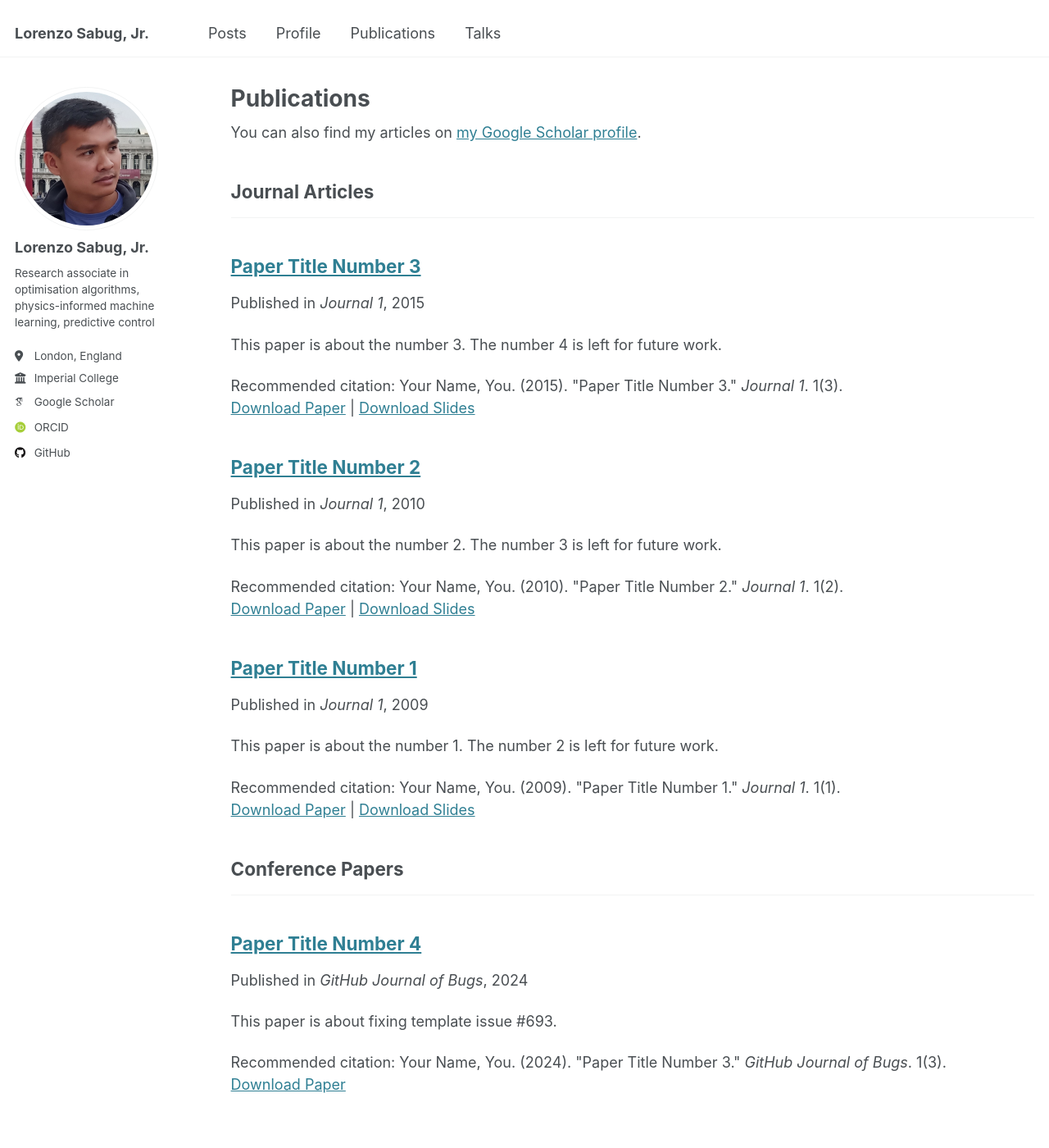
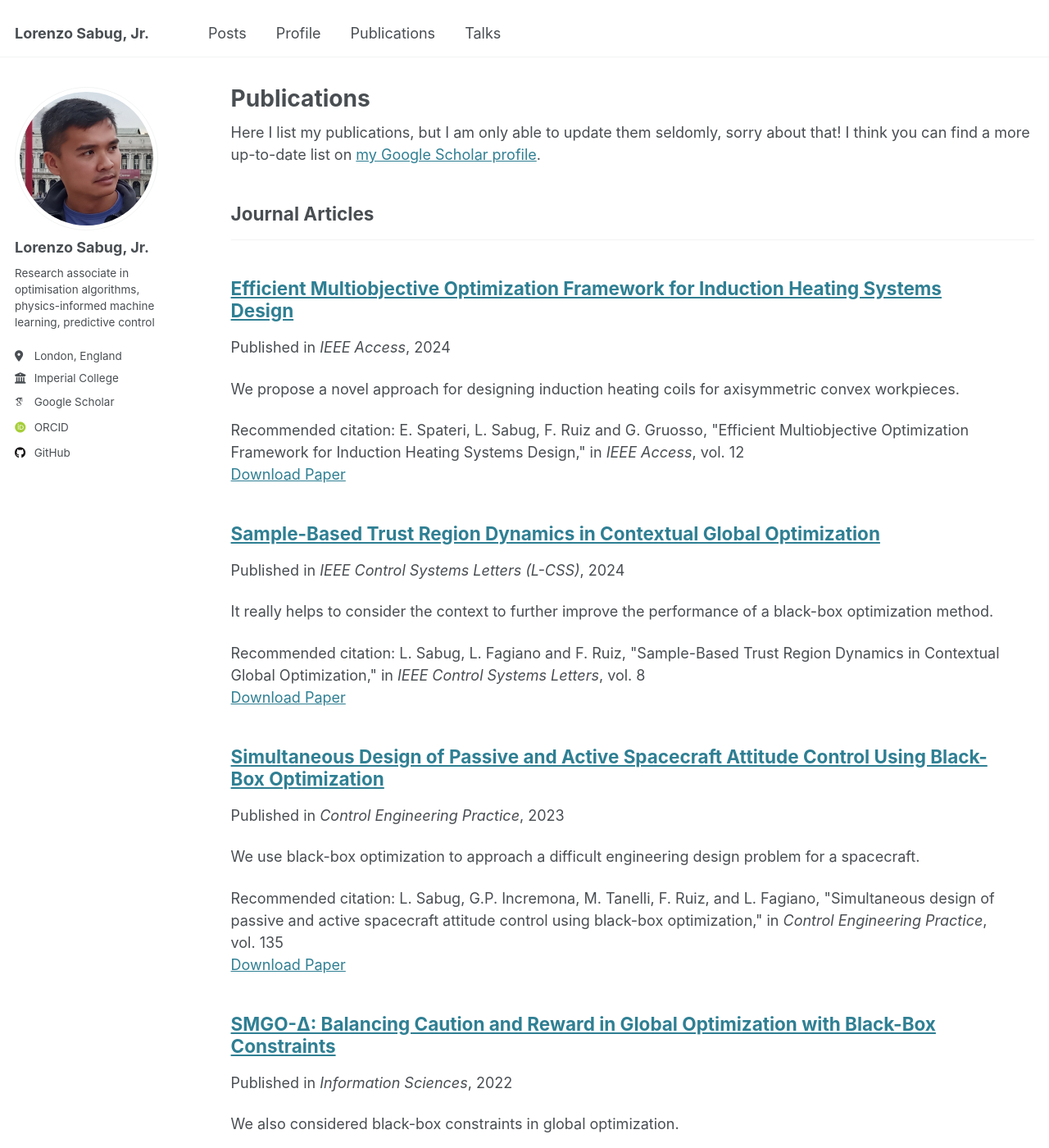
Before and after one commit to lorenzosabugjr/lorenzosabugjr.github.io, a Jekyll site: the page built from _pages/publications.html, in a window 1280 px wide and 1400 px high. Shown: the whole window at 82% size. Built offline with Jekyll 4.4.1, drawn with Linux system fonts in a browser that asks for light colours; some web fonts are replaced; some of the changed text lies outside the part shown.

Commit message:
some publications

```diff
--- a/_pages/publications.html
+++ b/_pages/publications.html
@@ -6,21 +6,22 @@ author_profile: true
 ---
 
 {% if site.author.googlescholar %}
-  <div class="wordwrap">You can also find my articles on <a href="{{site.author.googlescholar}}">my Google Scholar profile</a>.</div>
+<div class="wordwrap">Here I list my publications, but I am only able to update them seldomly, sorry about that! I think you can find a more up-to-date list on <a href="{{site.author.googlescholar}}">my Google Scholar profile</a>.</div>
 {% endif %}
 
 {% include base_path %}
 
 <!-- New style rendering if publication categories are defined -->
 {% if site.publication_category %}
-  {% for category in site.publication_category  %}
+{% for category in site.publication_category %}
 {% assign title_shown = false %}
 {% for post in site.publications reversed %}
 {% if post.category != category[0] %}
 {% continue %}
 {% endif %}
 {% unless title_shown %}
-        <h2>{{ category[1].title }}</h2><hr />
+<h2>{{ category[1].title }}</h2>
+<hr />
 {% assign title_shown = true %}
 {% endunless %}
 {% include archive-single.html %}
--- a/_publications/2009-10-01-paper-title-number-1.md
+++ /dev/null
@@ -1,14 +0,0 @@
----
-title: "Paper Title Number 1"
-collection: publications
-category: manuscripts
-permalink: /publication/2009-10-01-paper-title-number-1
-excerpt: 'This paper is about the number 1. The number 2 is left for future work.'
-date: 2009-10-01
-venue: 'Journal 1'
-slidesurl: 'http://academicpages.github.io/files/slides1.pdf'
-paperurl: 'http://academicpages.github.io/files/paper1.pdf'
-citation: 'Your Name, You. (2009). &quot;Paper Title Number 1.&quot; <i>Journal 1</i>. 1(1).'
----
-
-The contents above will be part of a list of publications, if the user clicks the link for the publication than the contents of section will be rendered as a full page, allowing you to provide more information about the paper for the reader. When publications are displayed as a single page, the contents of the above "citation" field will automatically be included below this section in a smaller font.
--- a/_publications/2010-10-01-paper-title-number-2.md
+++ /dev/null
@@ -1,14 +0,0 @@
----
-title: "Paper Title Number 2"
-collection: publications
-category: manuscripts
-permalink: /publication/2010-10-01-paper-title-number-2
-excerpt: 'This paper is about the number 2. The number 3 is left for future work.'
-date: 2010-10-01
-venue: 'Journal 1'
-slidesurl: 'http://academicpages.github.io/files/slides2.pdf'
-paperurl: 'http://academicpages.github.io/files/paper2.pdf'
-citation: 'Your Name, You. (2010). &quot;Paper Title Number 2.&quot; <i>Journal 1</i>. 1(2).'
----
-
-The contents above will be part of a list of publications, if the user clicks the link for the publication than the contents of section will be rendered as a full page, allowing you to provide more information about the paper for the reader. When publications are displayed as a single page, the contents of the above "citation" field will automatically be included below this section in a smaller font.
--- a/_publications/2015-10-01-paper-title-number-3.md
+++ /dev/null
@@ -1,14 +0,0 @@
----
-title: "Paper Title Number 3"
-collection: publications
-category: manuscripts
-permalink: /publication/2015-10-01-paper-title-number-3
-excerpt: 'This paper is about the number 3. The number 4 is left for future work.'
-date: 2015-10-01
-venue: 'Journal 1'
-slidesurl: 'http://academicpages.github.io/files/slides3.pdf'
-paperurl: 'http://academicpages.github.io/files/paper3.pdf'
-citation: 'Your Name, You. (2015). &quot;Paper Title Number 3.&quot; <i>Journal 1</i>. 1(3).'
----
-
-The contents above will be part of a list of publications, if the user clicks the link for the publication than the contents of section will be rendered as a full page, allowing you to provide more information about the paper for the reader. When publications are displayed as a single page, the contents of the above "citation" field will automatically be included below this section in a smaller font.
--- /dev/null
+++ b/_publications/2022-05-07-smgo-d.md
@@ -0,0 +1,14 @@
+---
+title: "SMGO-Δ: Balancing Caution and Reward in Global Optimization with Black-Box Constraints"
+collection: publications
+category: manuscripts
+permalink: /publication/2022-05-07-smgo-d
+excerpt: 'We also considered black-box constraints in global optimization.'
+date: 2022-05-07
+venue: 'Information Sciences'
+# slidesurl: 'http://academicpages.github.io/files/slides1.pdf'
+paperurl: 'https://doi.org/10.1016/j.ins.2022.05.017'
+citation: 'L. Sabug, F. Ruiz, L. Fagiano, &quot;SMGO-Δ: Balancing Caution and Reward in Global Optimization with Black-Box Constraints,&quot; in <i>Information Sciences</i>, vol. 605.'
+---
+
+In numerous applications across all science and engineering areas, there are optimization problems where both the objective function and the constraints have no closed-form expression or are too complex to be managed analytically, so that they can only be evaluated through experiments. To address such issues, we design a global optimization technique for problems with black-box objective and constraints. Assuming Lipschitz continuity of the cost and constraint functions, a Set Membership framework is adopted to build a surrogate model of the optimization program, that is used for exploitation and exploration routines. The resulting algorithm, named Set Membership Global Optimization with black-box constraints (SMGO-Δ), features one tunable risk parameter, which the user can intuitively adjust to trade-off safety, exploitation, and exploration. The theoretical properties of the algorithm are derived, and the optimization performance is compared with representative techniques from the literature in several benchmarks. An extension to uncertain cost/constraint function outcomes is presented, too, as well as computational aspects. Lastly, the approach is tested and compared with constrained Bayesian optimization in a case study pertaining to model predictive control tuning for a servomechanism with disturbances and plant uncertainties, addressing practically-motivated task-level constraints.
--- /dev/null
+++ b/_publications/2023-03-29-simultaneous-design.md
@@ -0,0 +1,14 @@
+---
+title: "Simultaneous Design of Passive and Active Spacecraft Attitude Control Using Black-Box Optimization"
+collection: publications
+category: manuscripts
+permalink: /publication/2023-03-29-simultaneous-design
+excerpt: 'We use black-box optimization to approach a difficult engineering design problem for a spacecraft.'
+date: 2023-03-29
+venue: 'Control Engineering Practice'
+# slidesurl: 'http://academicpages.github.io/files/slides2.pdf'
+paperurl: 'https://doi.org/10.1016/j.conengprac.2023.105516'
+citation: 'L. Sabug, G.P. Incremona, M. Tanelli, F. Ruiz, and L. Fagiano, &quot;Simultaneous design of passive and active spacecraft attitude control using black-box optimization,&quot; in <i>Control Engineering Practice</i>, vol. 135'
+---
+
+This paper investigates the simultaneous design of active attitude control and passive attitude compensation mechanism for a spacecraft to satisfy practically-motivated mission objectives and constraints. The expressions of these fitness-related metrics with respect to the design variables are not analytically available, due to the nontrivial interactions between the spacecraft components and the interactions with the environment. Thus, such functions can only be approximately learned from data derived from simulations. We approach this difficult design problem using a black-box optimization (BBO)-based approach, which combines learning and optimizing the objective and constraint functions by design of experiments. The proposed BBO-based approach is assessed in the context of a 3U CubeSat system design with both a passive magnetic attitude compensation and an active reaction wheel-based control, tested on a simulator considering orbital and environmental dynamics. Simulation results and statistical tests compared to other design methods show the capability of the BBO-based approach to provide a design with the best tracking performance while at the same time satisfying ground station communication requirements and power budget.
--- a/_publications/2024-02-17-paper-title-number-4.md
+++ /dev/null
@@ -1,13 +0,0 @@
----
-title: "Paper Title Number 4"
-collection: publications
-category: conferences
-permalink: /publication/2024-02-17-paper-title-number-4
-excerpt: 'This paper is about fixing template issue #693.'
-date: 2024-02-17
-venue: 'GitHub Journal of Bugs'
-paperurl: 'http://academicpages.github.io/files/paper3.pdf'
-citation: 'Your Name, You. (2024). &quot;Paper Title Number 3.&quot; <i>GitHub Journal of Bugs</i>. 1(3).'
----
-
-The contents above will be part of a list of publications, if the user clicks the link for the publication than the contents of section will be rendered as a full page, allowing you to provide more information about the paper for the reader. When publications are displayed as a single page, the contents of the above "citation" field will automatically be included below this section in a smaller font.
--- /dev/null
+++ b/_publications/2024-06-14-sample-based.md
@@ -0,0 +1,14 @@
+---
+title: "Sample-Based Trust Region Dynamics in Contextual Global Optimization"
+collection: publications
+category: manuscripts
+permalink: /publication/2024-06-14-sample-based
+excerpt: 'It really helps to consider the context to further improve the performance of a black-box optimization method.'
+date: 2024-06-14
+venue: 'IEEE Control Systems Letters (L-CSS)'
+# slidesurl: 'http://academicpages.github.io/files/slides3.pdf'
+paperurl: 'https://doi.org/10.1109/LCSYS.2024.3414970'
+citation: 'L. Sabug, L. Fagiano and F. Ruiz, &quot;Sample-Based Trust Region Dynamics in Contextual Global Optimization,&quot; in <i>IEEE Control Systems Letters</i>, vol. 8'
+---
+
+The problem of contextual global optimization is treated, in which a generally non-convex scalar objective (possibly black-box) depends not only on the decision variables, but also on uncontrollable, observable context variables. Assuming Lipschitz continuity of the objective function with respect to its arguments, the proposed approach builds a Set Membership model from observed samples. According to the observed context, a submodel that relates the objective to the decision variables is isolated, and used by a zeroth-order technique to pick the appropriate decision variable for sampling. A novel trust region dynamic is introduced, adjusting its size with samples instead of iterations. Such a technique makes the resulting contextual optimization algorithm more flexible with respect to the context behavior, whether it is changing smoothly, abruptly, or a combination of both. Benchmark tests and a case study demonstrate the efficacy of the proposed method.
--- /dev/null
+++ b/_publications/2024-07-10-efficient-multiobjective.md
@@ -0,0 +1,13 @@
+---
+title: "Efficient Multiobjective Optimization Framework for Induction Heating Systems Design"
+collection: publications
+category: manuscripts
+permalink: /publication/2024-07-10-efficient-multiobjective
+excerpt: 'We propose a novel approach for designing induction heating coils for axisymmetric convex workpieces.'
+date: 2024-07-10
+venue: 'IEEE Access'
+paperurl: 'https://doi.org/10.1109/ACCESS.2024.3425933'
+citation: 'E. Spateri, L. Sabug, F. Ruiz and G. Gruosso, &quot;Efficient Multiobjective Optimization Framework for Induction Heating Systems Design,&quot; in <i>IEEE Access</i>, vol. 12'
+---
+
+Induction heating is an efficient alternative to fuel combustion in thermal applications. The design of the coil arrangement is a complex problem, constrained by electromagnetic and thermal dynamics. This article proposes a multi-objective optimization methodology for the geometric design of winding distribution on both the radial and the height arrangement for coils in induction heating systems around generic axisymmetric convex workpieces. A novel parametrization using the curvilinear abscissa allows for an efficient formulation for the windings distribution coordinates and avoids the use of non-linear geometric constraints in the formulation. Coil configuration problems with many degrees of freedom are solved as black-box optimization problems using the Set Membership Global Optimization method in conjunction with a finite element-based simulator. The proposed methodology is verified over several electromagnetic finite element analysis-based case studies with increasing complexity. The methodology is first tested over two target power density profiles obtained by the finite element forward problem and set over the surface of an axisymmetric convex cookware. Then, the methodology is verified with four arbitrary non-smooth power density profiles. The results show that the proposed method is suitable for solving simultaneous design optimization problems in induction heating systems, improving the optimization complexity capability.
```
Also changed, not shown: _pages/cv.md (+0 -3 lines), 1 other file. Lines whose indentation alone changed are shown as unchanged.
